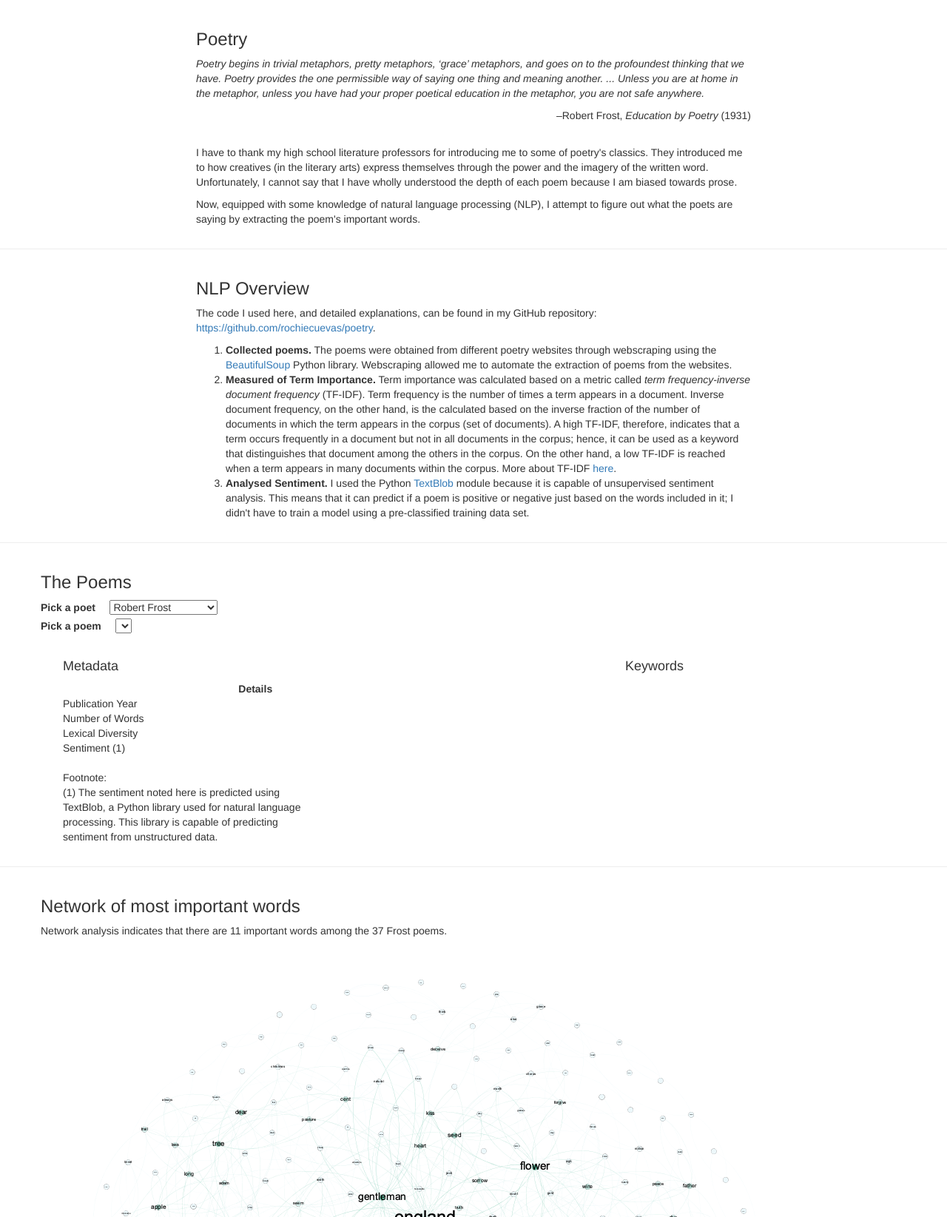
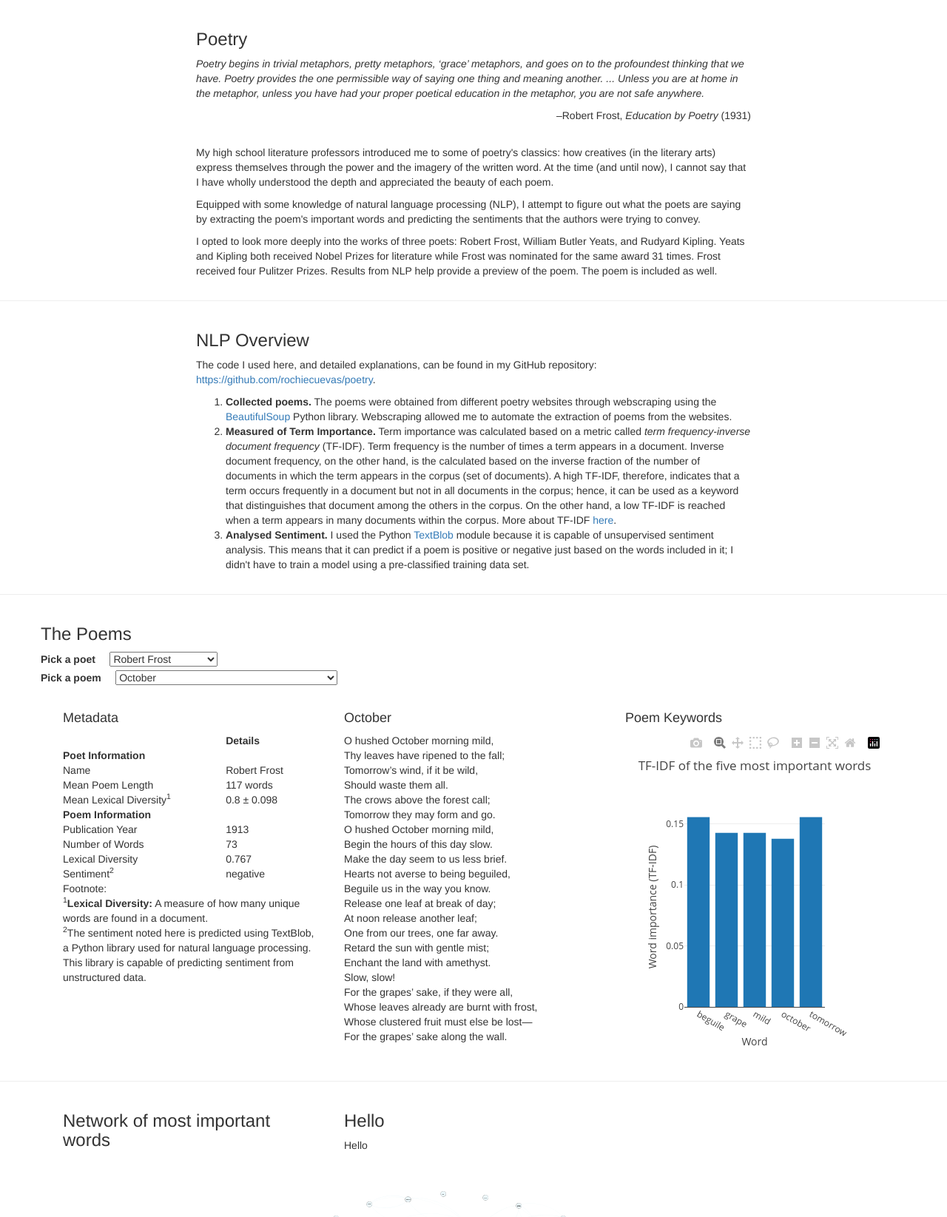
Before and after one commit to rochiecuevas/poetry, a Flask app: page / in a window 1280 px wide. Shown: the part 275-1920 px from the top of the page at 74% size. Run offline with Flask 2, Linux system fonts and the light colour scheme; data comes from the database, SQL or seed files in the repository; lists and menus that the app fills with data are empty; some libraries are stand-ins or nearby versions.

Commit message:
added rows to metadata table

```diff
--- a/templates/index.html
+++ b/templates/index.html
@@ -11,6 +11,9 @@
   <!-- JavaScript script (d3.js and plotly.js) -->
   <script src="https://cdnjs.cloudflare.com/ajax/libs/d3/5.5.0/d3.min.js"></script>
   <script src="https://cdn.plot.ly/plotly-latest.min.js"></script>
+
+  <!-- CSS -->
+  <link rel="stylesheet" type="text/css" href="{{ url_for('static',filename='css/main.css') }}">
 
   <title>Poetry NLP</title>
 
@@ -35,8 +38,9 @@
           <p><i>Poetry begins in trivial metaphors, pretty metaphors, ‘grace’ metaphors, and goes on to the profoundest thinking that we have. Poetry provides the one permissible way of saying one thing and meaning another. ... Unless you are at home in the metaphor, unless you have had your proper poetical education in the metaphor, you are not safe anywhere.</i></p>
           <p align = "right">–Robert Frost, <i>Education by Poetry</i> (1931)</p>
           <br>
-          <p>I have to thank my high school literature professors for introducing me to some of poetry's classics. They introduced me to how creatives (in the literary arts) express themselves through the power and the imagery of the written word. Unfortunately, I cannot say that I have wholly understood the depth of each poem because I am biased towards prose.</p>
-          <p>Now, equipped with some knowledge of natural language processing (NLP), I attempt to figure out what the poets are saying by extracting the poem's important words.</p>
+          <p>My high school literature professors introduced me to some of poetry's classics: how creatives (in the literary arts) express themselves through the power and the imagery of the written word. At the time (and until now), I cannot say that I have wholly understood the depth and appreciated the beauty of each poem.</p>
+          <p>Equipped with some knowledge of natural language processing (NLP), I attempt to figure out what the poets are saying by extracting the poem's important words and predicting the sentiments that the authors were trying to convey.</p>
+          <p>I opted to look more deeply into the works of three poets: Robert Frost, William Butler Yeats, and Rudyard Kipling. Yeats and Kipling both received Nobel Prizes for literature while Frost was nominated for the same award 31 times. Frost received four Pulitzer Prizes. Results from NLP help provide a preview of the poem. The poem is included as well.</p>
       </div>
     </div>
   </div>
@@ -86,6 +90,24 @@
           </thead>
           <tbody>
             <tr>
+              <td colspan = "2"><b>Poet Information</b></td>
+            </tr>
+            <tr>
+              <td class = "category">Name</td>
+              <td class = "value" id = "name"></td>
+            </tr>
+            <tr>
+              <td class = "category">Mean Poem Length</td>
+              <td class = "value" id = "poemlength_mean"></td>
+            </tr>
+            <tr>
+              <td class = "category">Mean Lexical Diversity<sup>1</sup></td>
+              <td class = "value" id = "lexdiv_mean"></td>
+            </tr>
+            <tr>
+                <td colspan = "2"><b>Poem Information</b></td>
+            </tr>
+            <tr>
               <td class = "category">Publication Year</td>
               <td class = "value" id = "publication_year"></td>
             </tr>
@@ -98,18 +120,18 @@
               <td class = "value" id = "lex_div"></td>
             </tr>
             <tr>
-              <td class = "category">Sentiment <span class = "footnote">(1)</span></td>
+              <td class = "category">Sentiment<sup>2</sup></td>
               <td class = "value" id = "sentiment"></td>
             </tr>
           </tbody>
           <tbody>
             <tr>
               <td colspan = "2">
-                <br>
                 <p class = "footnotes">
-                  <span class = "footnotesTitle">Footnote:</span>
+                  Footnote:
                   <br>
-                  (1) The sentiment noted here is predicted using TextBlob, a Python library used for natural language processing. This library is capable of predicting sentiment from unstructured data.
+                  <sup>1</sup><b>Lexical Diversity:</b> A measure of how many unique words are found in a document.<br>
+                  <sup>2</sup>The sentiment noted here is predicted using TextBlob, a Python library used for natural language processing. This library is capable of predicting sentiment from unstructured data.
                 </p>
               </td>
             </tr>
@@ -126,7 +148,7 @@
       </div>
       <!-- Insert graph of important Words -->
       <div class = "col-md-4">
-        <h4>Keywords</h4>
+        <h4>Poem Keywords</h4>
         <div id = "bar"></div>
       </div>
     </div>
@@ -134,11 +156,16 @@
   <hr>
   <!-- Network image -->
   <div class = "container">
-    <div class = "row">
+    <div class = "col-md-4">
       <h3>Network of most important words</h3>
-      <p>Network analysis indicates that there are 11 important words among the 37 Frost poems.</p>
       <img src = "static/images/poemTFIDF_network.png" alt = "TFIDF network image">
     </div>
+    <div class = "col-md-4">
+      <h3>Hello</h3>
+      <p>Hello</p>
+    </div>
+
+
   </div>
   <hr>
   <!-- Website Sources -->
```
